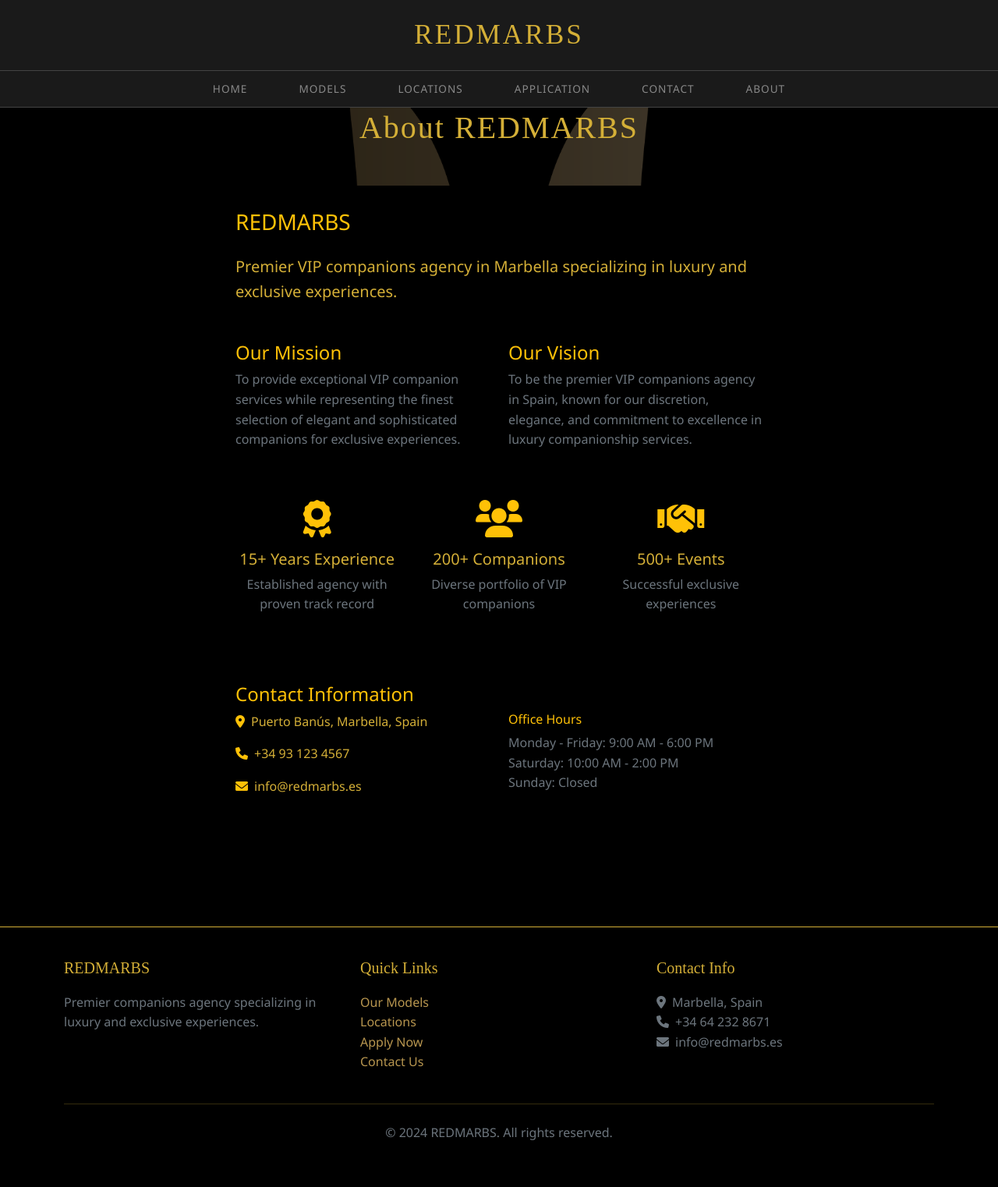
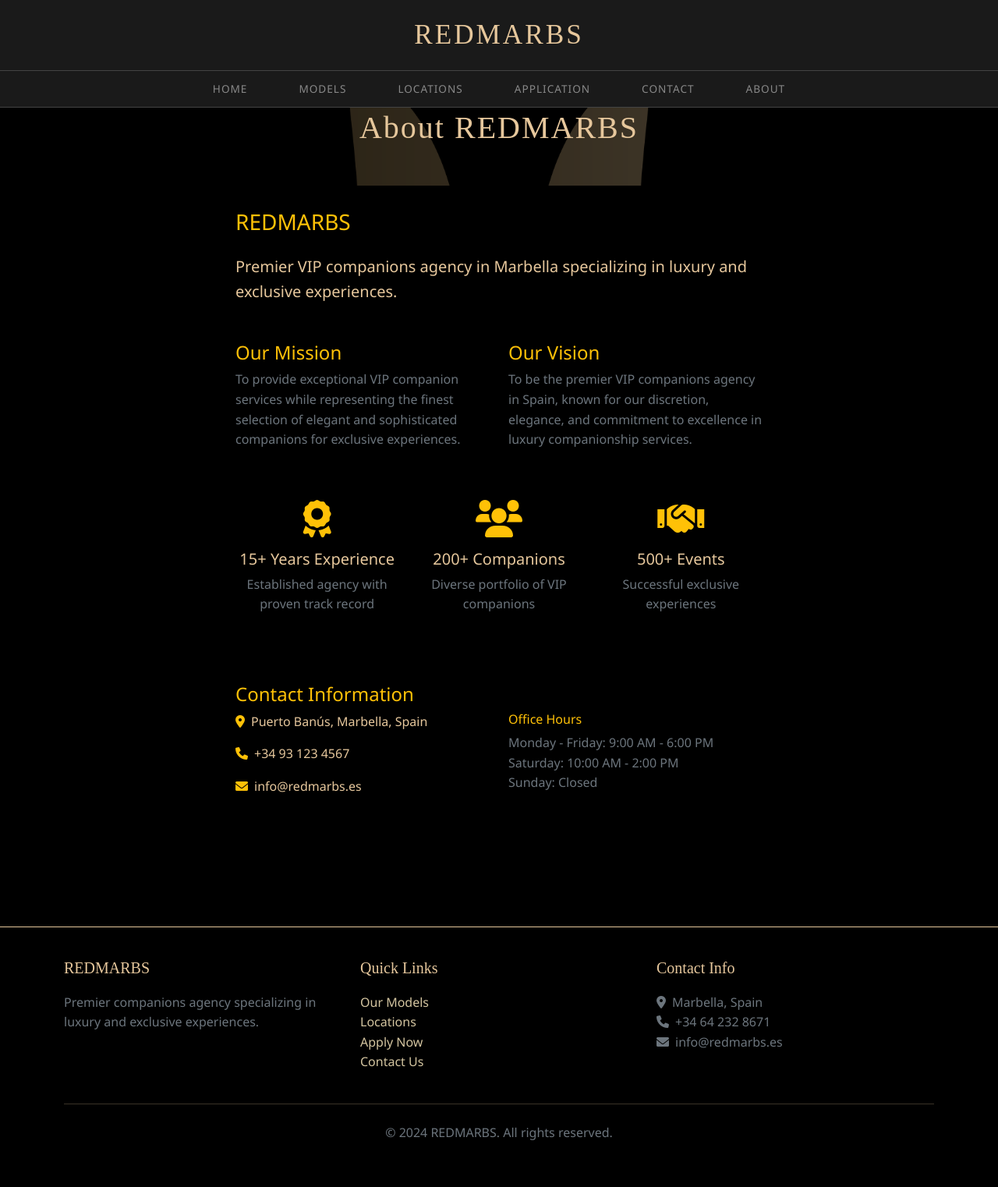
Before and after one commit to lensordr/modelagency, a FastAPI app: page /about in a window 1280 px wide. Shown: the whole page at 78% size. Run offline with FastAPI, Linux system fonts and the light colour scheme.

Commit message:
Update gold colors to match bunny champagne gold

```diff
--- a/Restaurant/templates/base.html
+++ b/Restaurant/templates/base.html
@@ -10,10 +10,10 @@
         :root {
             --primary-white: #1a1a1a;
             --secondary-light: #000000;
-            --accent-pink: #d4af37;
-            --accent-rose: #c9a961;
-            --text-dark: #d4af37;
-            --text-muted: #b8964f;
+            --accent-pink: #E6C79C;
+            --accent-rose: #DDB892;
+            --text-dark: #E6C79C;
+            --text-muted: #D4C5A0;
         }
 
         * {
```
